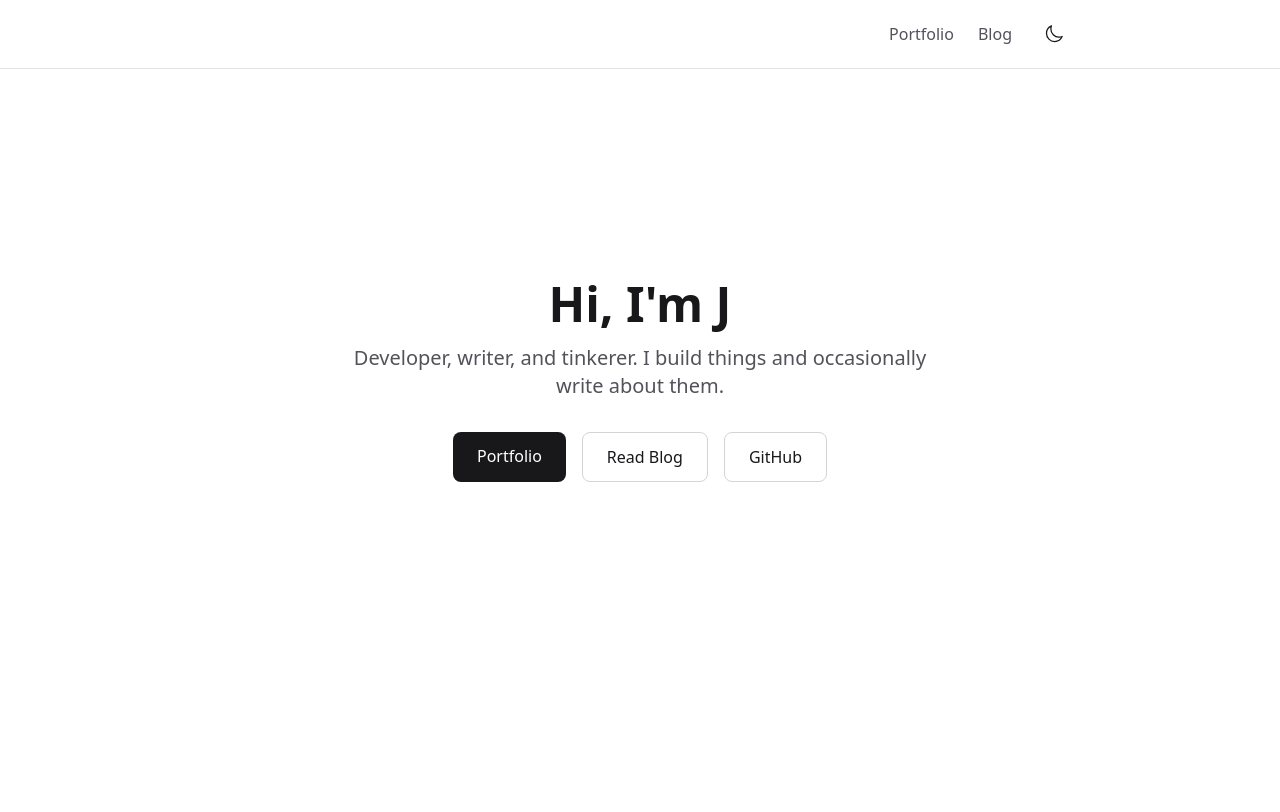
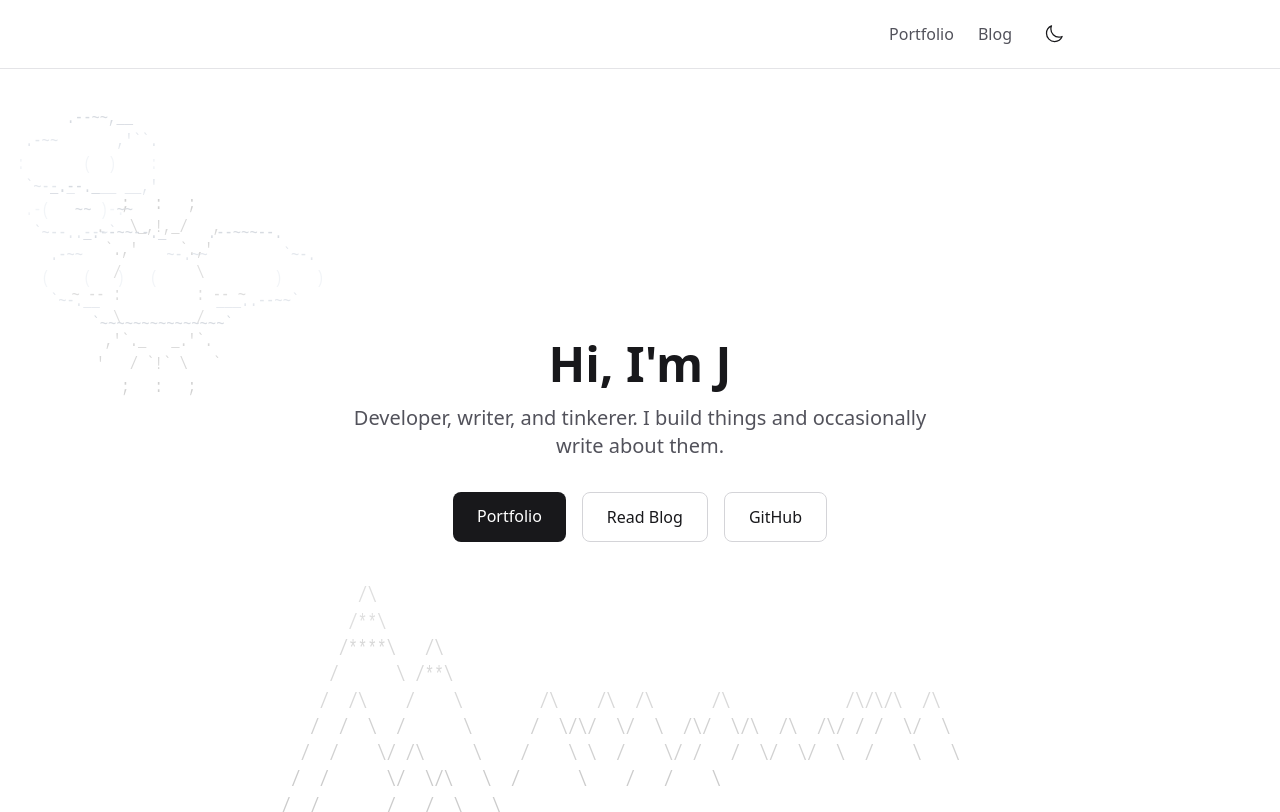
Before and after one commit to Rhovian/improved-tribble, a Next.js app: page / in a window 1280 px wide. Built offline with nearby package versions, Linux system fonts and the light colour scheme; no server answers.

Commit message:
navbar, ascii art placeholder

```diff
--- a/src/app/blog/[slug]/page.tsx
+++ b/src/app/blog/[slug]/page.tsx
@@ -90,7 +90,7 @@ export default async function BlogPost({
   };
 
   return (
-    <article className="max-w-3xl mx-auto">
+    <article className="max-w-3xl mx-auto px-4 py-8">
       <script
         type="application/ld+json"
         dangerouslySetInnerHTML={{ __html: JSON.stringify(jsonLd) }}
--- a/src/app/blog/page.tsx
+++ b/src/app/blog/page.tsx
@@ -91,7 +91,7 @@ export default function BlogPage() {
   const hasContent = seriesGroups.length > 0 || standalonePosts.length > 0;
 
   return (
-    <div>
+    <div className="max-w-4xl mx-auto px-4 py-8">
       {!hasContent ? (
         <p className="text-zinc-600 dark:text-zinc-400">No posts yet.</p>
       ) : (
--- a/src/app/layout.tsx
+++ b/src/app/layout.tsx
@@ -47,10 +47,10 @@ export default function RootLayout({
           }}
         />
       </head>
-      <body className="min-h-screen bg-white dark:bg-zinc-900 text-zinc-900 dark:text-zinc-100 transition-colors">
+      <body className="flex min-h-screen flex-col bg-white dark:bg-zinc-900 text-zinc-900 dark:text-zinc-100 transition-colors">
         <ThemeProvider>
           <Header />
-          <main className="max-w-4xl mx-auto px-4 py-8">{children}</main>
+          <main className="flex-1">{children}</main>
         </ThemeProvider>
       </body>
     </html>
--- a/src/app/page.tsx
+++ b/src/app/page.tsx
@@ -1,4 +1,5 @@
 import Link from "next/link";
+import Image from "next/image";
 
 const siteUrl = process.env.NEXT_PUBLIC_SITE_URL || "https://improved-tribble-three.vercel.app";
 
@@ -13,26 +14,36 @@ export default function Home() {
   };
 
   return (
-    <div className="flex flex-col items-center justify-center min-h-[70vh] text-center">
+    <div className="isolate relative flex min-h-[calc(100svh-57px)] flex-col items-center justify-center overflow-hidden px-4 py-8 text-center">
       <script
         type="application/ld+json"
         dangerouslySetInnerHTML={{ __html: JSON.stringify(jsonLd) }}
       />
-      <h1 className="text-5xl font-bold mb-4">Hi, I&apos;m J</h1>
-      <p className="text-xl text-zinc-600 dark:text-zinc-400 mb-8 max-w-xl">
+      <Image
+        src="/ascii-landscape.svg"
+        alt=""
+        width={680}
+        height={440}
+        priority
+        aria-hidden="true"
+        className="pointer-events-none absolute inset-0 z-0 h-full w-full object-fill opacity-25 dark:opacity-45"
+      />
+      <div className="relative z-10 rounded-lg bg-white/75 px-4 py-6 backdrop-blur-sm dark:bg-zinc-900/70 sm:px-8">
+        <h1 className="mb-4 text-5xl font-bold">Hi, I&apos;m J</h1>
+        <p className="mb-8 max-w-xl text-xl text-zinc-600 dark:text-zinc-400">
           Developer, writer, and tinkerer. I build things and occasionally write
           about them.
         </p>
         <div className="flex flex-wrap justify-center gap-4">
           <Link
             href="/portfolio"
-          className="px-6 py-3 bg-zinc-900 dark:bg-zinc-100 text-white dark:text-zinc-900 rounded-lg font-medium hover:bg-zinc-700 dark:hover:bg-zinc-300 transition-colors"
+            className="rounded-lg bg-zinc-900 px-6 py-3 font-medium text-white transition-colors hover:bg-zinc-700 dark:bg-zinc-100 dark:text-zinc-900 dark:hover:bg-zinc-300"
           >
             Portfolio
           </Link>
           <Link
             href="/blog"
-          className="px-6 py-3 border border-zinc-300 dark:border-zinc-700 rounded-lg font-medium hover:bg-zinc-100 dark:hover:bg-zinc-800 transition-colors"
+            className="rounded-lg border border-zinc-300 px-6 py-3 font-medium transition-colors hover:bg-zinc-100 dark:border-zinc-700 dark:hover:bg-zinc-800"
           >
             Read Blog
           </Link>
@@ -40,11 +51,12 @@ export default function Home() {
             href="https://github.com/Rhovian"
             target="_blank"
             rel="noopener noreferrer"
-          className="px-6 py-3 border border-zinc-300 dark:border-zinc-700 rounded-lg font-medium hover:bg-zinc-100 dark:hover:bg-zinc-800 transition-colors"
+            className="rounded-lg border border-zinc-300 px-6 py-3 font-medium transition-colors hover:bg-zinc-100 dark:border-zinc-700 dark:hover:bg-zinc-800"
           >
             GitHub
           </a>
         </div>
       </div>
+    </div>
   );
 }
--- a/src/app/portfolio/page.tsx
+++ b/src/app/portfolio/page.tsx
@@ -31,7 +31,7 @@ const projects = [
 
 export default function PortfolioPage() {
   return (
-    <div className="space-y-10">
+    <div className="max-w-4xl mx-auto space-y-10 px-4 py-8">
       <section className="space-y-3">
         <p className="text-sm font-medium uppercase tracking-wide text-zinc-500 dark:text-zinc-400">
           Portfolio
--- a/src/components/Header.tsx
+++ b/src/components/Header.tsx
@@ -1,28 +1,43 @@
 "use client";
 
 import Link from "next/link";
+import { usePathname } from "next/navigation";
 import { useTheme } from "./ThemeProvider";
 
 export function Header() {
   const { theme, toggleTheme, mounted } = useTheme();
+  const pathname = usePathname();
 
   return (
     <header className="border-b border-zinc-200 dark:border-zinc-800">
       <nav className="max-w-4xl mx-auto px-4 py-4 flex items-center justify-between">
         <div className="flex items-center gap-6 ml-auto">
+          {pathname !== "/" && (
+            <Link
+              href="/"
+              className="text-zinc-600 dark:text-zinc-400 hover:text-zinc-900 dark:hover:text-zinc-100 transition-colors"
+            >
+              Home
+            </Link>
+          )}
+
+          {pathname !== "/portfolio" && (
             <Link
               href="/portfolio"
               className="text-zinc-600 dark:text-zinc-400 hover:text-zinc-900 dark:hover:text-zinc-100 transition-colors"
             >
               Portfolio
             </Link>
+          )}
 
+          {pathname !== "/blog" && !pathname.startsWith("/blog/") && (
             <Link
               href="/blog"
               className="text-zinc-600 dark:text-zinc-400 hover:text-zinc-900 dark:hover:text-zinc-100 transition-colors"
             >
               Blog
             </Link>
+          )}
 
           <button
             onClick={toggleTheme}
```
Also changed, not shown: public/ascii-landscape.svg (added). Lines whose indentation alone changed are shown as unchanged.
